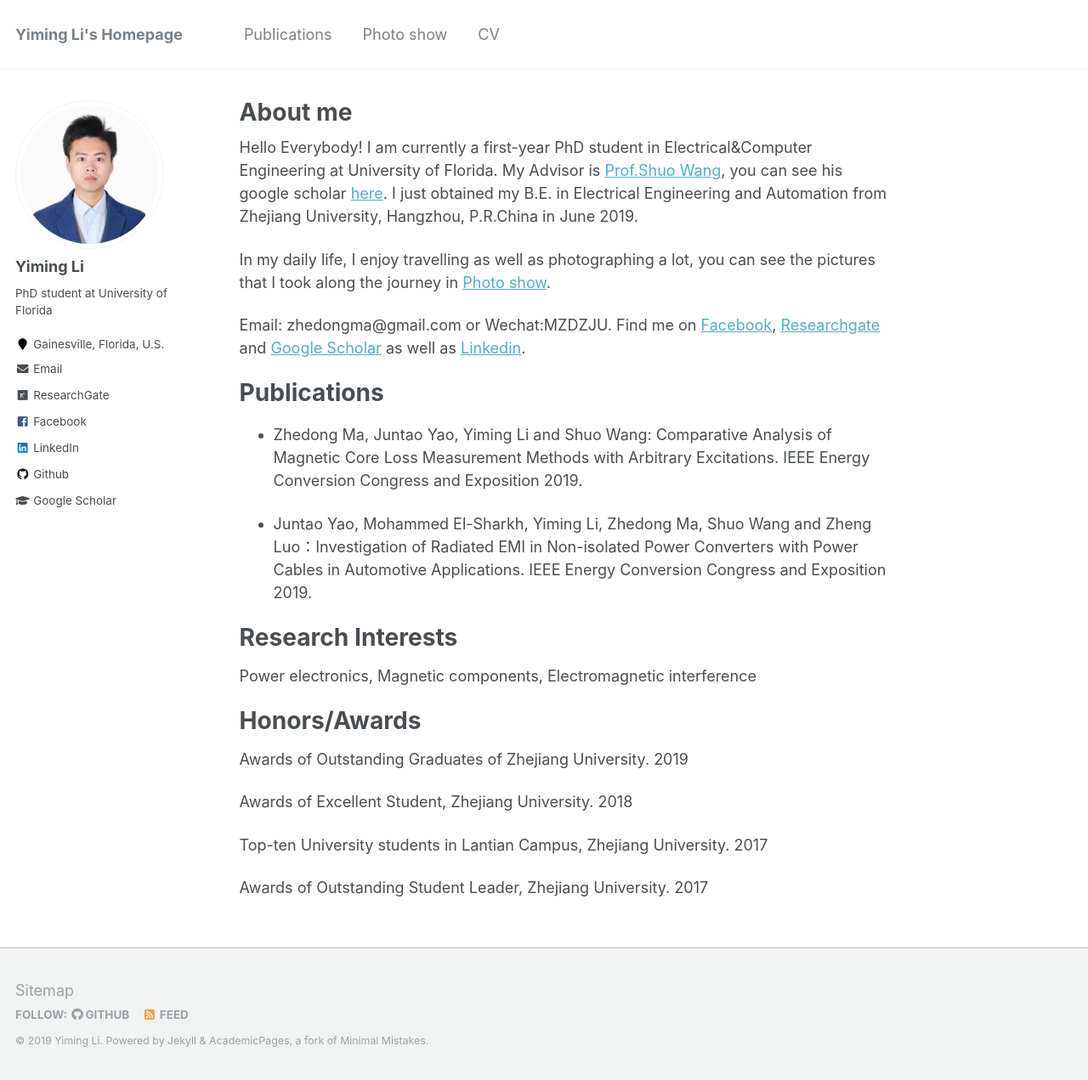
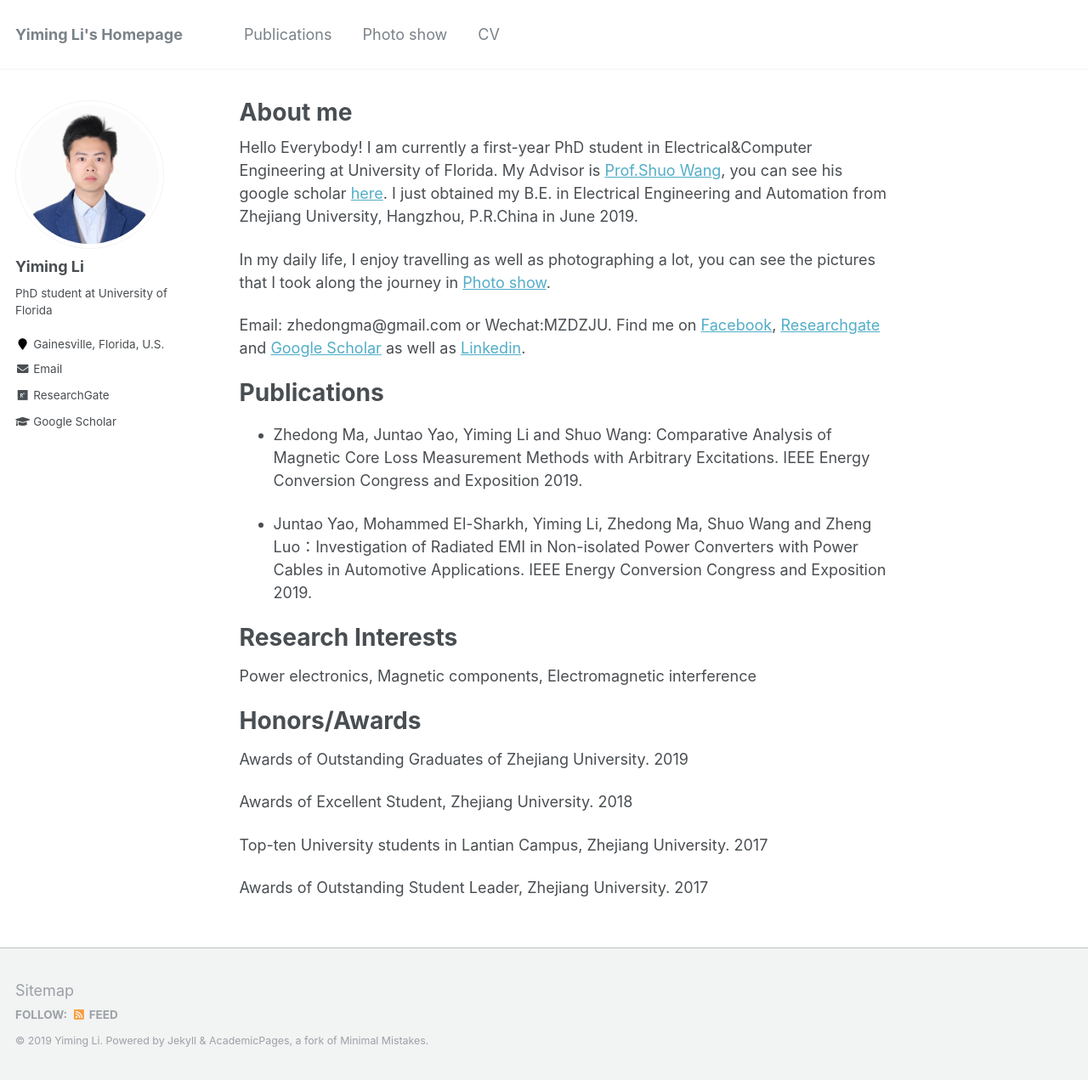
Before and after one commit to brighturan/YimingLi, a Jekyll site: the page built from _pages/about.md, in a window 1280 px wide and 1271 px high. Shown: the whole window at 85% size. Built offline with Jekyll 4.4.1, drawn with Linux system fonts in a browser that asks for light colours.

Commit message:
Update _config.yml

```diff
--- a/_config.yml
+++ b/_config.yml
@@ -11,9 +11,9 @@ title                    : "Yiming Li's Homepage"
 title_separator          : "-"
 name                     : &name "Yiming Li"
 description              : &description "personal description"
-url                      : https://zhedongma.github.io  # the base hostname & protocol for your site e.g. "https://mmistakes.github.io"
+url                      : https://brighturan.github.io  # the base hostname & protocol for your site e.g. "https://mmistakes.github.io"
 baseurl                  : "" # the subpath of your site, e.g. "/blog"
-repository               : "zhedongma/zhedongma.github.io"
+repository               : "brighturan/brihturan.github.io"
 teaser                   :  # filename of teaser fallback teaser image placed in /images/, .e.g. "500x300.png"
 breadcrumbs              : false # true, false (default)
 words_per_minute         : 160
@@ -94,15 +94,15 @@ author:
   codepen          :
   dribbble         :
   flickr           :
-  facebook         : "profile.php?id=100024571883628"
+  facebook         : #"profile.php?id=100024571883628"
   foursquare       :
-  github           : "academicpages"
+  github           : #"academicpages"
   google_plus      :
   keybase          :
   instagram        :
   impactstory      : #"https://profiles.impactstory.org/u/xxxx-xxxx-xxxx-xxxx"
   lastfm           :
-  linkedin         : "zhedong-ma-5a9988164"
+  linkedin         : #"zhedong-ma-5a9988164"
   orcid            : #"http://orcid.org/yourorcidurl"
   pinterest        :
   soundcloud       :
```
